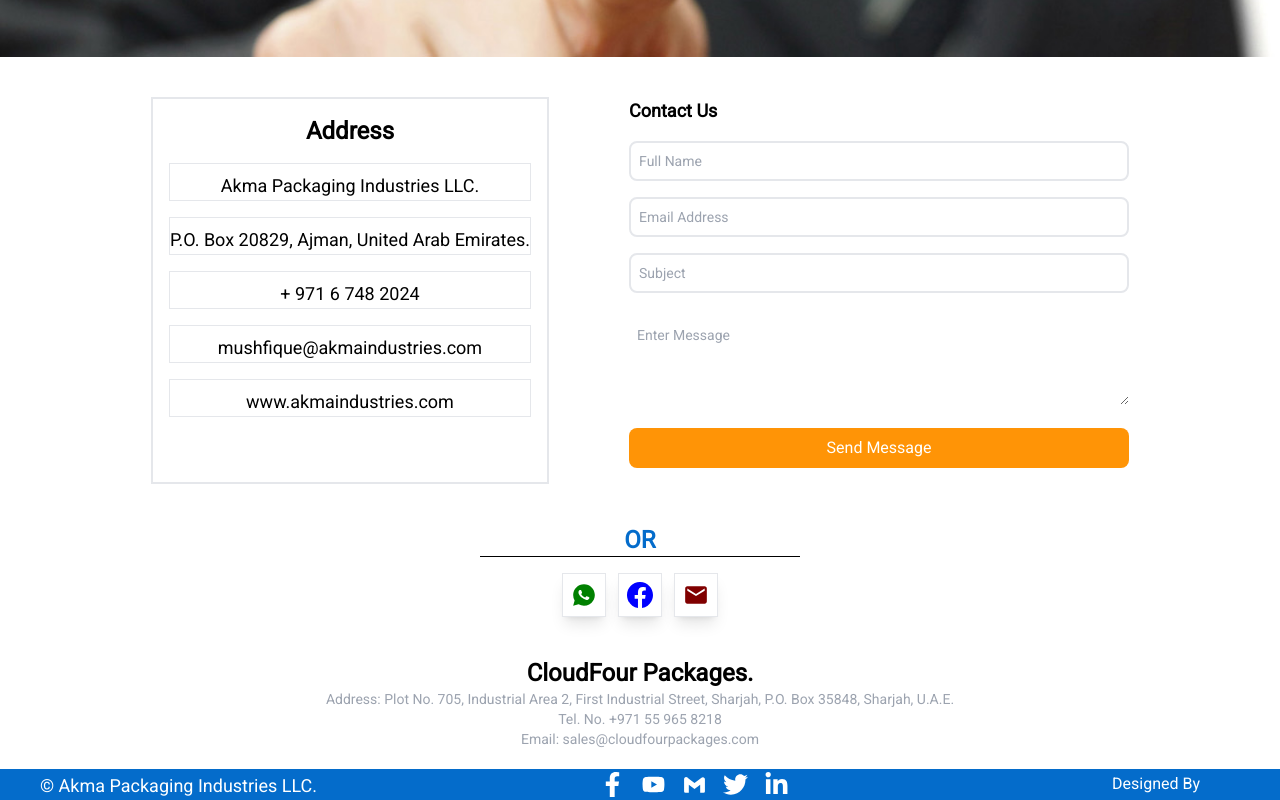
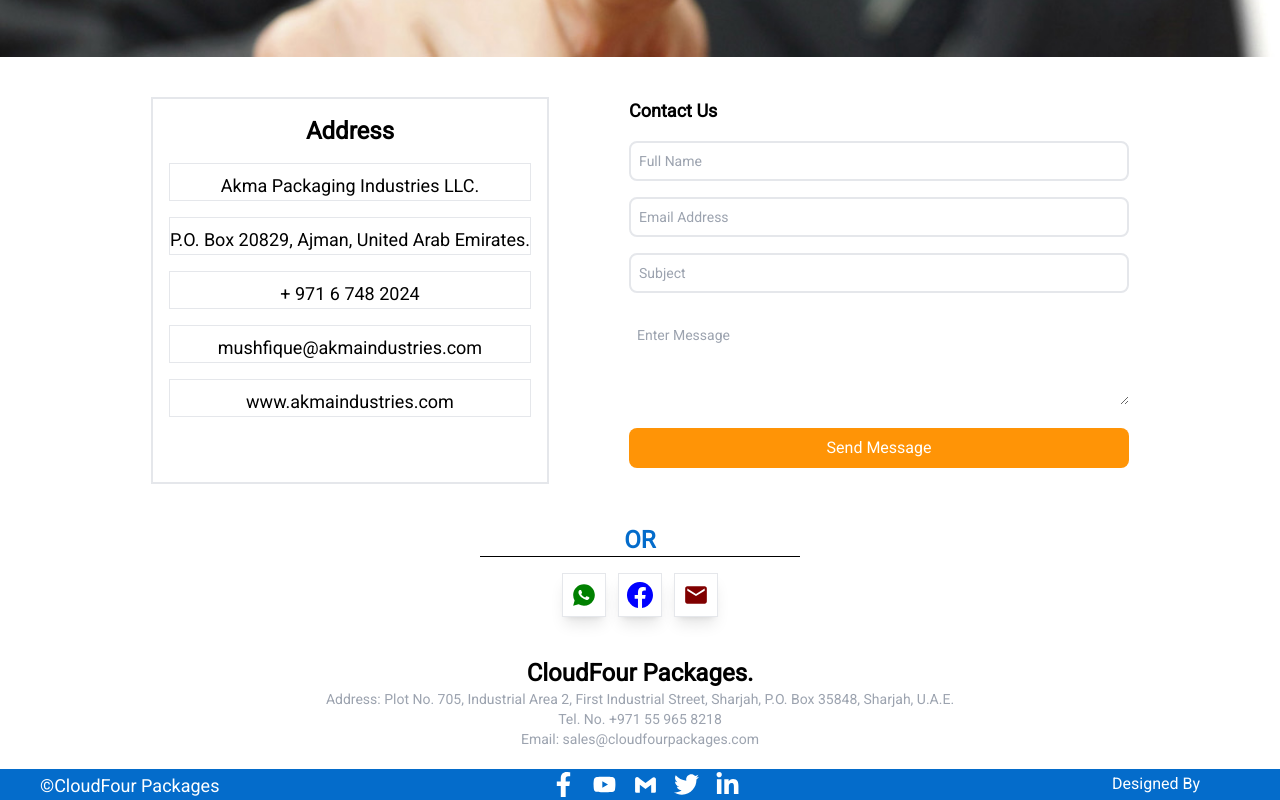
Before and after one commit to abdulhadi240/PackingWebsite, a Next.js app: page /ContactUs in a window 1280 px wide. Shown: the part 415-1215 px from the top of the page. Built offline with nearby package versions, Linux system fonts and the light colour scheme.

Commit message:
more links

```diff
--- a/app/ContactUs/page.jsx
+++ b/app/ContactUs/page.jsx
@@ -35,9 +35,9 @@
     <hr className="w-80  text-black border-black"/>
     </div>
     <div className="flex justify-center gap-3 mt-4 ">
-      <Link href={'/'}><RiWhatsappFill size={44}  color="green" className="border-[1px] shadow-lg p-2 hover:scale-110 cursor-pointer"/></Link>
-      <Link href={'/'}><BsFacebook  size={44}  color="blue" className="border-[1px] shadow-lg p-2 hover:scale-110 cursor-pointer"/></Link>
-      <Link href={'/'}><MdEmail size={44}  color="maroon" className="border-[1px] shadow-lg p-2 hover:scale-110 cursor-pointer"/></Link>
+      <Link href={'https://api.whatsapp.com/send/?phone=%2B971555651604&text&type=phone_number&app_absent=0'} target="_blank"><RiWhatsappFill size={44}  color="green" className="border-[1px] shadow-lg p-2 hover:scale-110 cursor-pointer"/></Link>
+      <Link href={'https://www.facebook.com/profile.php?id=100094634150621&mibextid=LQQJ4d'} target='_blank'><BsFacebook  size={44}  color="blue" className="border-[1px] shadow-lg p-2 hover:scale-110 cursor-pointer"/></Link>
+      <Link href={'https://mail.google.com/mail/?view=cm&to=info@cloudfourpackages.com&su=Your%20Subject&body=Your%20Message'} target="_blank"><MdEmail size={44}  color="maroon" className="border-[1px] shadow-lg p-2 hover:scale-110 cursor-pointer"/></Link>
     </div>
   </div>
   </>
--- a/app/components/Footer/Foot.jsx
+++ b/app/components/Footer/Foot.jsx
@@ -6,7 +6,7 @@
 const Foot = () => {
   return (
     <div className='mt-5 w-full h-auto  text-center bg-primary-100 text-white sm:flex sm:justify-between '>
-      <div className='mx-10 w-a text-sm sm:text-lg test-center sm:text-start   mt-[3px]'>© Akma Packaging Industries LLC. <span className='hidden'>ALL RIGHTS RESERVED</span></div>
+      <div className='mx-10 w-a text-sm sm:text-lg test-center sm:text-start   mt-[3px]'>©CloudFour Packages <span className='hidden'>ALL RIGHTS RESERVED</span></div>
       <div className='flex flex-row gap-4 mt-[3px] sm:justify-normal justify-center'>
         <Link href={'https://www.facebook.com/profile.php?id=100094634150621&mibextid=LQQJ4d'} target='_blank'><FaFacebookF size={25} className='hover:text-secondary-100 cursor-pointer' /></Link>
         <AiFillYoutube size={25} className='hover:text-secondary-100 cursor-pointer'/>
```
